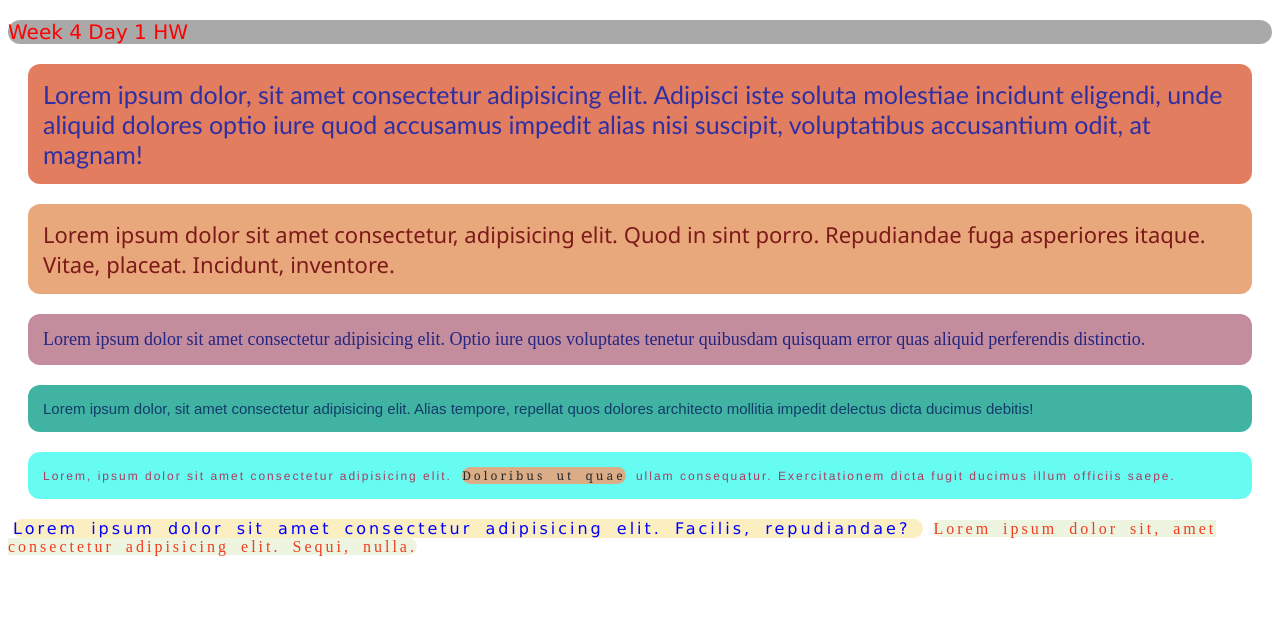
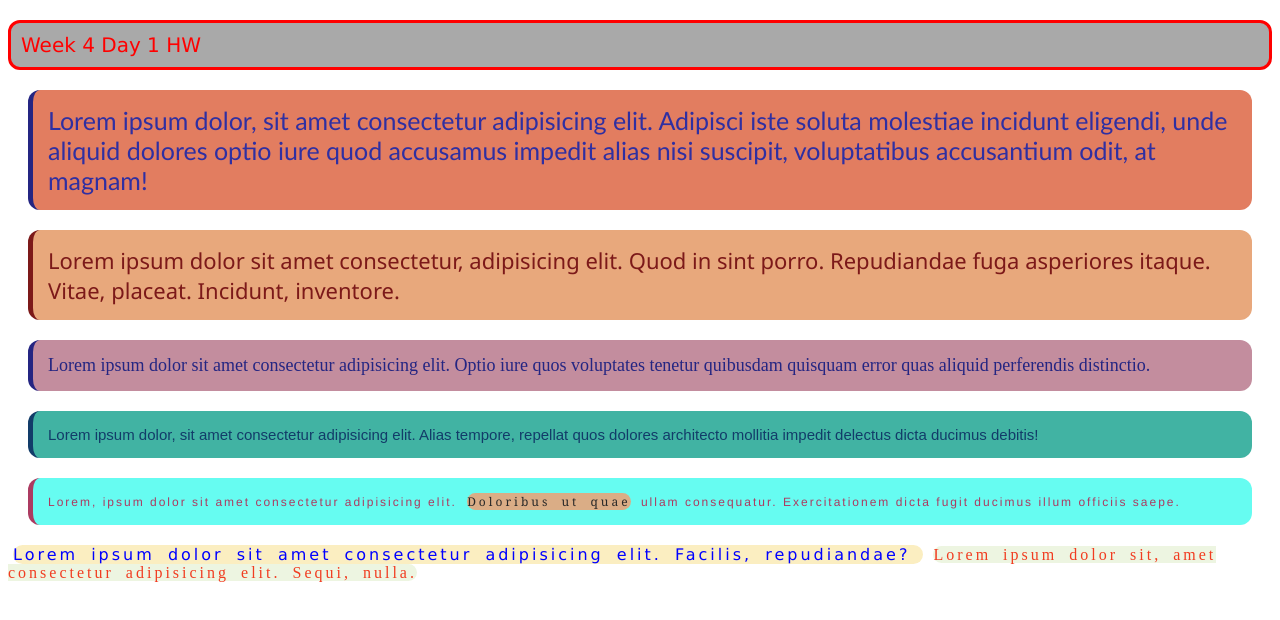
Before and after one commit to feras272/Week04Day01HW_DOM, a plain HTML site: page index.html in a window 1280 px wide. Drawn offline with Linux system fonts and the light colour scheme.

Commit message:
adding border for all paragraph elements

```diff
--- a/style.css
+++ b/style.css
@@ -4,6 +4,8 @@
     font-family: 'Lucida Sans', 'Lucida Sans Regular', 'Lucida Grande', 'Lucida Sans Unicode', Geneva, Verdana, sans-serif;
     background-color:darkgray;
     border-radius: 12px;
+    padding: 10px;
+    border: red solid 3px;
 }
 
 #paragraph1{
@@ -11,19 +13,23 @@
     color: #2F2FA2;
     font-size: 25px;
     font-family: 'Gill Sans', 'Gill Sans MT', Calibri, 'Trebuchet MS', sans-serif;
+    border-left: #242582 solid 5px;
 }
 
 #paragraph2{
     background-color: #E8A87C;
     color: rgb(124, 25, 25);
     font-size: 22px;
-    font-family: 'Segoe UI', Tahoma, Geneva, Verdana, sans-serif;}
+    font-family: 'Segoe UI', Tahoma, Geneva, Verdana, sans-serif;
+    border-left: rgb(124, 25, 25) solid 5px;
+}
 
 #paragraph3{
     background-color: #C38D9E;
     color: #242582;
     font-size: 18px;
     font-family: 'Times New Roman', Times, serif;
+    border-left: #242582 solid 5px;
 }
 
 #paragraph4{
@@ -31,6 +37,7 @@
     color: #123C69;
     font-size: 15px;
     font-family: Arial, Helvetica, sans-serif;
+    border-left: #123C69 solid 5px;
 }
 
 #paragraph5{
@@ -39,6 +46,7 @@
     font-size: 12px;
     font-family: 'Franklin Gothic Medium', 'Arial Narrow', Arial, sans-serif;
     letter-spacing: 2px;
+    border-left: #AC3B61 solid 5px;
 }
 
 #span1{
```
